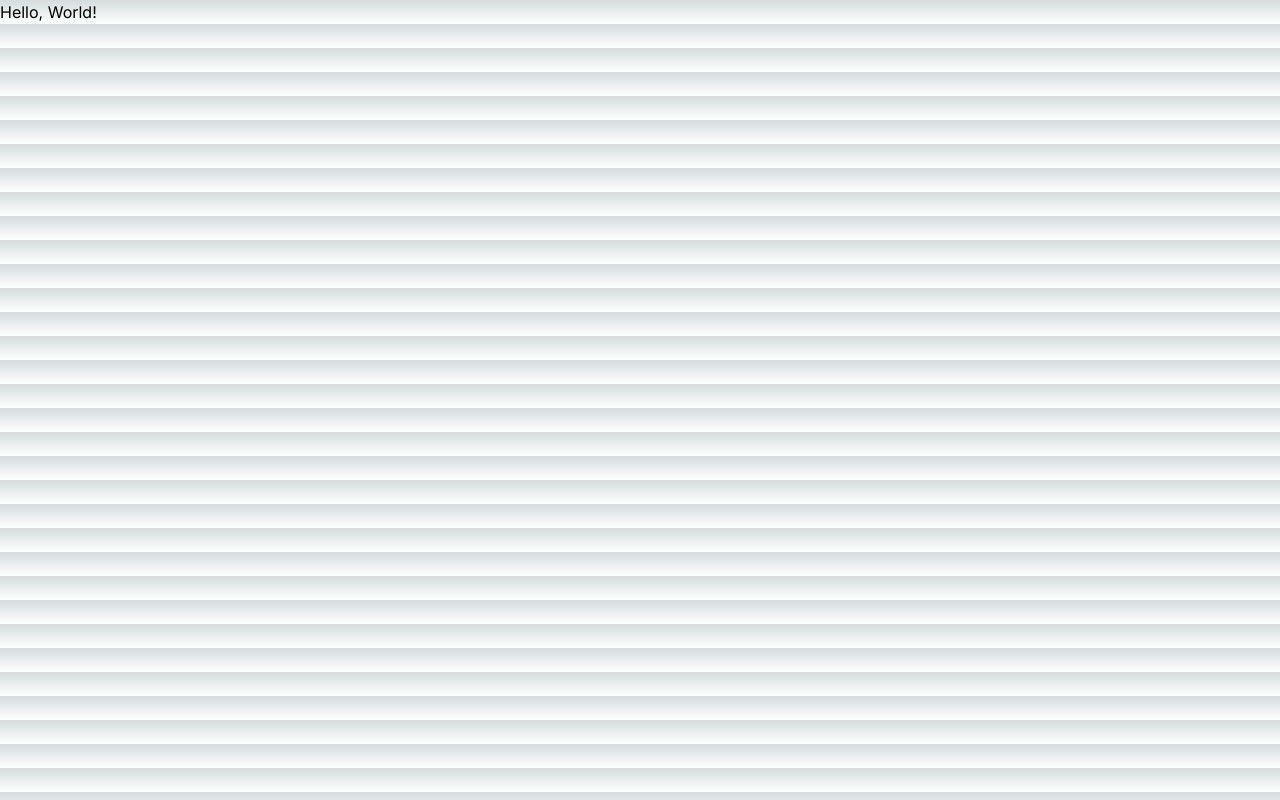
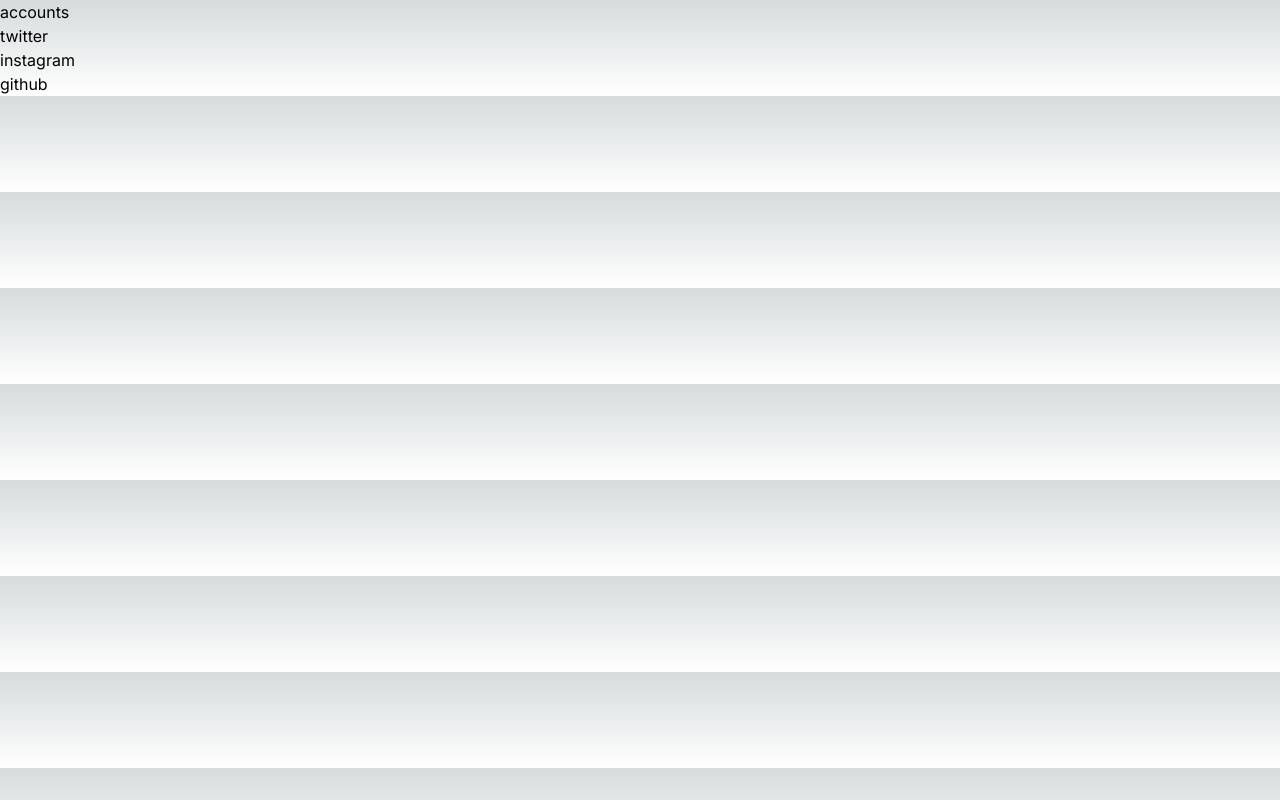
Before and after one commit to takum1-me/takum1-me, a Next.js app: page / in a window 1280 px wide. Built offline with nearby package versions, Linux system fonts and the light colour scheme.

Commit message:
account listの追加

```diff
--- a/src/app/page.js
+++ b/src/app/page.js
@@ -1,9 +1,12 @@
 export default function Home() {
   return (
     <main>
-      <div>
-        <h1>Hello, World!</h1>
-      </div>
+      <div>accounts</div>
+      <ul>
+        <li>twitter</li>
+        <li>instagram</li>
+        <li>github</li>
+      </ul>
     </main>
   );
 }
```
